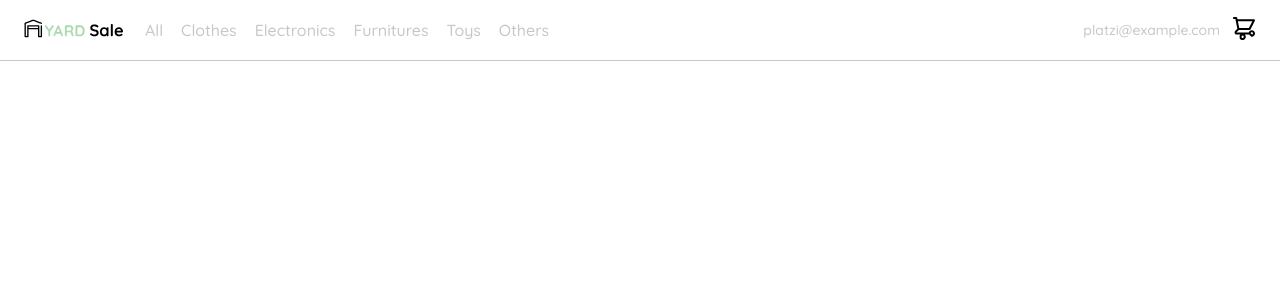
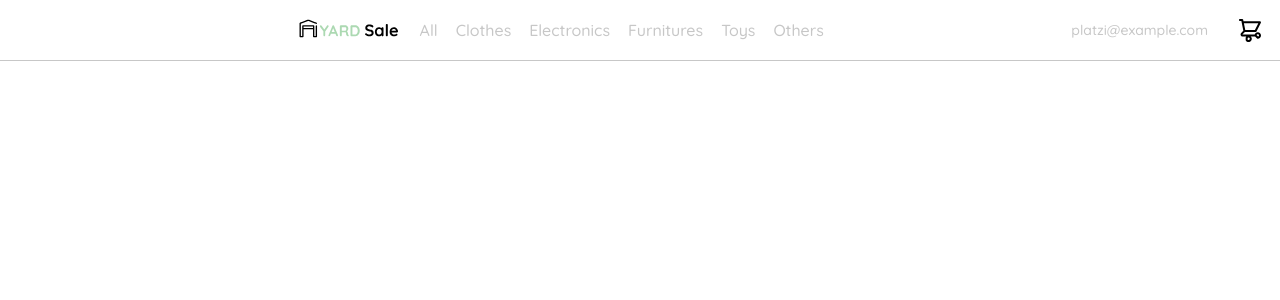
Before and after one commit to alejolemos3/react-shop, a React app: page / in a window 1280 px wide. Shown: the top 300 px of the page. Built offline with nearby package versions, Linux system fonts and the light colour scheme.

Commit message:
[OPTIMISATION] incrase click zone (clickleabe buttons

```diff
--- a/src/components/Header.jsx
+++ b/src/components/Header.jsx
@@ -1,6 +1,7 @@
 import React, { useState, useContext } from "react";
 import "@styles/Header.scss";
 import DesktopMenu from "@components/DesktopMenu";
+import MobileMenu from "@components/MobileMenu";
 import menuImg from "@icons/icon_menu.svg";
 import logo from "@logos/logo_yard_sale.svg";
 import AppContext from "@context/AppContext";
@@ -8,17 +9,34 @@ import shoppingCart from "@icons/icon_shopping_cart.svg";
 import MyOrder from "@containers/MyOrder";
 
 const Header = () => {
-  const [toggle, setToggle] = useState(false);
+  const [menuToggle, setMenuToggle] = useState(false);
 
-  const { state, changeToggle } = useContext(AppContext);
+  const [mobileMenuToggle, setMobMenuToggle] = useState(false);
 
-  const handleToggle = () => {
-    setToggle(!toggle);
+  const [myOrderToggle, setOrderToggle] = useState(false);
+
+  const { state } = useContext(AppContext);
+
+  const handleToggleMenu = () => {
+    setMenuToggle(!menuToggle);
+    myOrderToggle ? setOrderToggle() : null;
+  };
+
+  const handleToggleOrders = () => {
+    setOrderToggle(!myOrderToggle);
+    menuToggle ? handleToggleMenu() : null;
+  };
+
+  const handleToggleMobileMenu = () => {
+    setMobMenuToggle(!mobileMenuToggle);
+    myOrderToggle ? setOrderToggle() : null;
   };
 
   return (
     <nav>
-      <img src={menuImg} alt="menu" className="menu" />
+      <div className="mobileMenuBtn" onClick={handleToggleMobileMenu}>
+        <img src={menuImg} alt="menu" className="menu" />
+      </div>
       <div className="navbar-left">
         <img src={logo} alt="logo" className="nav-logo" />
         <ul>
@@ -44,20 +62,20 @@ const Header = () => {
       </div>
       <div className="navbar-right">
         <ul>
-          <li className="navbar-email" onClick={handleToggle}>
+          <li className="navbar-email" onClick={handleToggleMenu}>
             platzi@example.com
           </li>
-          <li
-            className="navbar-shopping-cart"
-            onClick={changeToggle}
-          >
-            <img src={shoppingCart} alt="shopping cart" />
-            {state.cart.length > 0 ? <div>{state.cart.length}</div> : null}
-          </li>
+          <div className="shoppingCartBtn" onClick={handleToggleOrders}>
+            <div className="navbar-shopping-cart">
+              <img src={shoppingCart} alt="shopping cart" />
+              {state.cart.length > 0 ? <div>{state.cart.length}</div> : null}
+            </div>
+          </div>
         </ul>
       </div>
-      {toggle && <DesktopMenu />}
-      {state.toggleOrders && <MyOrder />}
+      {menuToggle && <DesktopMenu />}
+      {myOrderToggle && <MyOrder />}
+      {mobileMenuToggle && <MobileMenu />}
     </nav>
   );
 };
--- a/src/hooks/useInitialState.js
+++ b/src/hooks/useInitialState.js
@@ -28,7 +28,7 @@ const useInitialState = () => {
     };
   };
 
-  const changeToggle = () => {
+  const changeToggleOrders = () => {
     setState({
       ...state,
       toggleOrders: !state.toggleOrders
@@ -43,7 +43,7 @@ const useInitialState = () => {
     state,
     addToCart,
     removeFromCart,
-    changeToggle,
+    changeToggleOrders,
     isInCart
   };
 };
--- a/src/styles/Header.scss
+++ b/src/styles/Header.scss
@@ -3,12 +3,25 @@
 nav {
   display: flex;
   justify-content: space-between;
-  padding: 0 24px;
   border-bottom: 1px solid var(--very-light-pink);
   position: fixed;
   top: 0;
-  width: calc(100% - 48px);
+  width: 100%;
   background: var(--white);
+  user-select: none;
+}
+.mobileMenuBtn, .shoppingCartBtn {
+  display: flex;
+  width: 60px;
+  height: 60px;
+  justify-content: center;
+  align-content: center;
+  background: var(--white);
+
+}
+.mobileMenuBtn img {
+  max-width: 40%;
+  height: auto;
 }
 .menu {
   display: none;
@@ -54,6 +67,9 @@ nav {
 }
 .navbar-shopping-cart {
   position: relative;
+  display: flex;
+  justify-content: center;
+  align-items: center;
 }
 .navbar-shopping-cart div {
   width: 16px;
@@ -63,8 +79,8 @@ nav {
   font-size: var(--sm);
   font-weight: bold;
   position: absolute;
-  top: -6px;
-  right: -3px;
+  top: 10px;
+  right: -6px;
   display: flex;
   justify-content: center;
   align-items: center;
--- a/src/styles/MobileMenu.scss
+++ b/src/styles/MobileMenu.scss
@@ -1,12 +1,18 @@
 @import "vars";
 .MobileMenu {
   padding: 24px;
+  position: absolute;
+  top: 60px;
+  width: 100%;
+  height: 100vh;
+  background: var(--white);
+  border-top: 1px solid var(--very-light-pink);
 }
 .MobileMenu a {
   text-decoration: none;
   color: var(--black);
   font-weight: bold;
-  /* margin-bottom: 24px; */
+  margin-bottom: 24px;
 }
 .MobileMenu ul {
   padding: 0;
--- a/src/styles/global.css
+++ b/src/styles/global.css
@@ -2,3 +2,18 @@ body {
   margin: 0;
   font-family: "Quicksand", sans-serif;
 }
+
+body::-webkit-scrollbar {
+  width: 10px;
+}
+
+body::-webkit-scrollbar-thumb {
+  background: var(--very-light-pink);
+  border-radius: 5px;
+}
+
+@media (max-width: 640px) {
+  body::-webkit-scrollbar {
+    display: none;
+  }
+}
```
